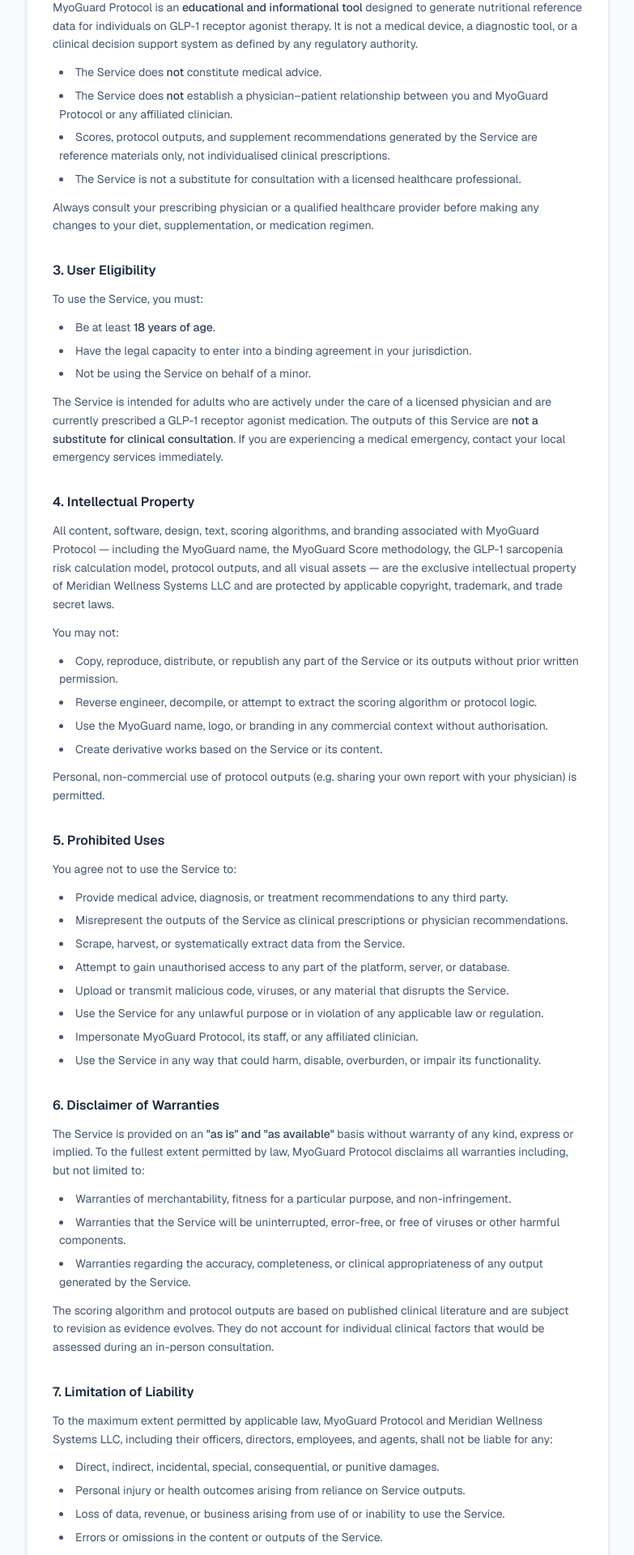
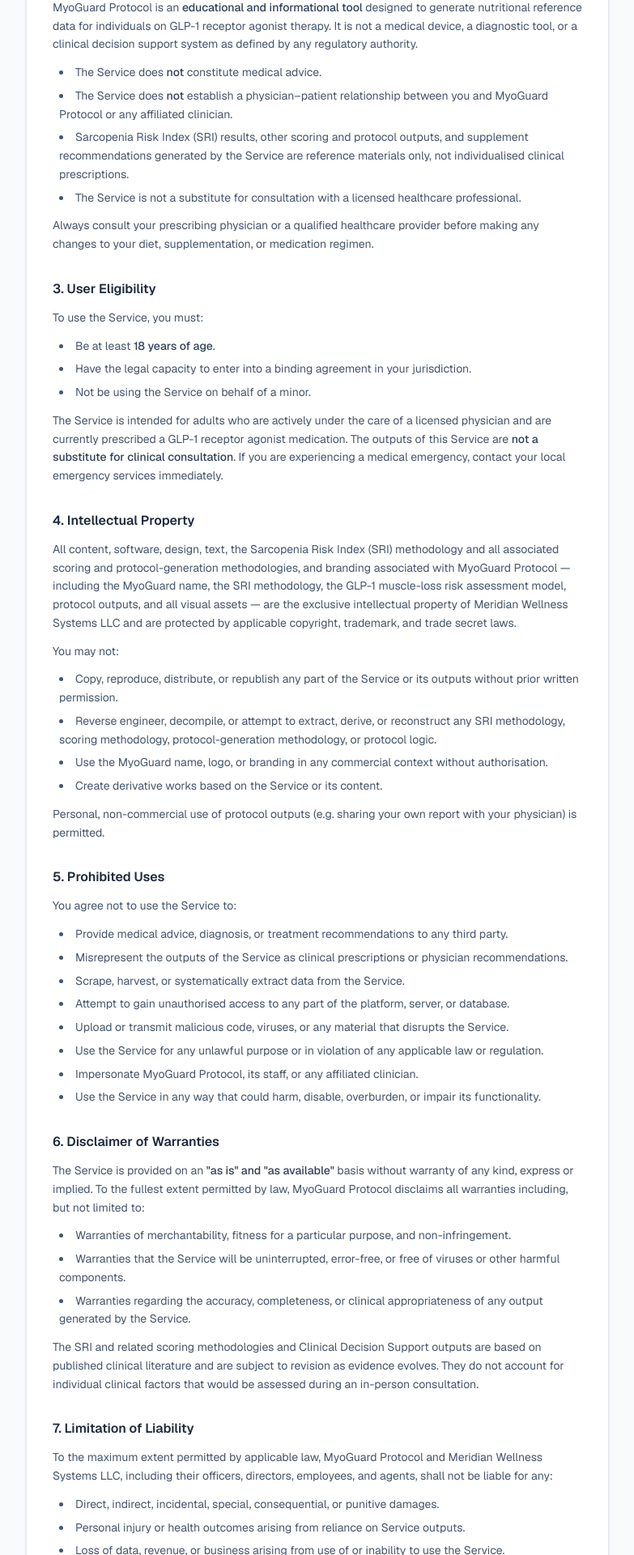
Before and after one commit to MyoGuardProtocol/myoguard-web, a Next.js app: page /terms in a window 1280 px wide. Shown: the part 591-2511 px from the top of the page at 81% size, without its empty margins (248-1031 px from the left). Built offline with nearby package versions, Linux system fonts and the light colour scheme; no server answers.

Commit message:
fix: strengthen SRI legal terminology and IP protection
Co-Authored-By: Claude Opus 5 (1M context) <noreply@anthropic.com>

```diff
--- a/app/privacy/page.tsx
+++ b/app/privacy/page.tsx
@@ -47,7 +47,7 @@ export default function PrivacyPolicy() {
             <p className="mb-3">We collect only the information you voluntarily enter into the SRI assessment. This may include:</p>
             <ul className="list-disc list-inside space-y-1.5 text-slate-600 pl-2">
               <li><span className="font-medium text-slate-700">Email address:</span> collected if you choose to have your protocol emailed to you</li>
-              <li><span className="font-medium text-slate-700">Body weight:</span> used solely to calculate personalised nutritional targets</li>
+              <li><span className="font-medium text-slate-700">Body weight:</span> used solely to generate personalised nutritional targets</li>
               <li><span className="font-medium text-slate-700">Medication type:</span> the GLP-1 medication you select (e.g. Semaglutide, Tirzepatide)</li>
               <li><span className="font-medium text-slate-700">Weekly dose:</span> your current GLP-1 dose in mg</li>
               <li><span className="font-medium text-slate-700">Activity level:</span> sedentary, moderate, or active</li>
@@ -63,9 +63,9 @@ export default function PrivacyPolicy() {
             <h2 className="text-base font-semibold text-slate-800 mb-3">2. How We Use Your Data</h2>
             <p className="mb-3">We use the information you provide solely for the following purposes:</p>
             <ul className="list-disc list-inside space-y-1.5 pl-2">
-              <li>To generate your personalised protein, fibre, and hydration protocol calculations</li>
+              <li>To generate your personalised protein, fibre, and hydration protocol outputs</li>
               <li>To send your protocol results to the email address you provide, if requested</li>
-              <li>To improve the accuracy and relevance of our calculation models over time</li>
+              <li>To improve the accuracy and relevance of our SRI and protocol methodologies over time</li>
             </ul>
             <p className="mt-3">
               We do not use your data for automated decision-making or profiling that produces legal or similarly significant effects.
--- a/app/terms/page.tsx
+++ b/app/terms/page.tsx
@@ -58,7 +58,7 @@ export default function TermsOfUse() {
             <ul className="list-disc list-inside space-y-1.5 pl-2 mb-3">
               <li>The Service does <span className="font-medium text-slate-700">not</span> constitute medical advice.</li>
               <li>The Service does <span className="font-medium text-slate-700">not</span> establish a physician–patient relationship between you and MyoGuard Protocol or any affiliated clinician.</li>
-              <li>Scores, protocol outputs, and supplement recommendations generated by the Service are reference materials only, not individualised clinical prescriptions.</li>
+              <li>Sarcopenia Risk Index (SRI) results, other scoring and protocol outputs, and supplement recommendations generated by the Service are reference materials only, not individualised clinical prescriptions.</li>
               <li>The Service is not a substitute for consultation with a licensed healthcare professional.</li>
             </ul>
             <p>
@@ -84,12 +84,12 @@ export default function TermsOfUse() {
           <section>
             <h2 className="text-base font-semibold text-slate-800 mb-3">4. Intellectual Property</h2>
             <p className="mb-3">
-              All content, software, design, text, scoring algorithms, and branding associated with MyoGuard Protocol — including the MyoGuard name, the MyoGuard Score methodology, the GLP-1 sarcopenia risk calculation model, protocol outputs, and all visual assets — are the exclusive intellectual property of Meridian Wellness Systems LLC and are protected by applicable copyright, trademark, and trade secret laws.
+              All content, software, design, text, the Sarcopenia Risk Index (SRI) methodology and all associated scoring and protocol-generation methodologies, and branding associated with MyoGuard Protocol — including the MyoGuard name, the SRI methodology, the GLP-1 muscle-loss risk assessment model, protocol outputs, and all visual assets — are the exclusive intellectual property of Meridian Wellness Systems LLC and are protected by applicable copyright, trademark, and trade secret laws.
             </p>
             <p className="mb-3">You may not:</p>
             <ul className="list-disc list-inside space-y-1.5 pl-2 mb-3">
               <li>Copy, reproduce, distribute, or republish any part of the Service or its outputs without prior written permission.</li>
-              <li>Reverse engineer, decompile, or attempt to extract the scoring algorithm or protocol logic.</li>
+              <li>Reverse engineer, decompile, or attempt to extract, derive, or reconstruct any SRI methodology, scoring methodology, protocol-generation methodology, or protocol logic.</li>
               <li>Use the MyoGuard name, logo, or branding in any commercial context without authorisation.</li>
               <li>Create derivative works based on the Service or its content.</li>
             </ul>
@@ -126,7 +126,7 @@ export default function TermsOfUse() {
               <li>Warranties regarding the accuracy, completeness, or clinical appropriateness of any output generated by the Service.</li>
             </ul>
             <p>
-              The scoring algorithm and protocol outputs are based on published clinical literature and are subject to revision as evidence evolves. They do not account for individual clinical factors that would be assessed during an in-person consultation.
+              The SRI and related scoring methodologies and Clinical Decision Support outputs are based on published clinical literature and are subject to revision as evidence evolves. They do not account for individual clinical factors that would be assessed during an in-person consultation.
             </p>
           </section>
 
```
